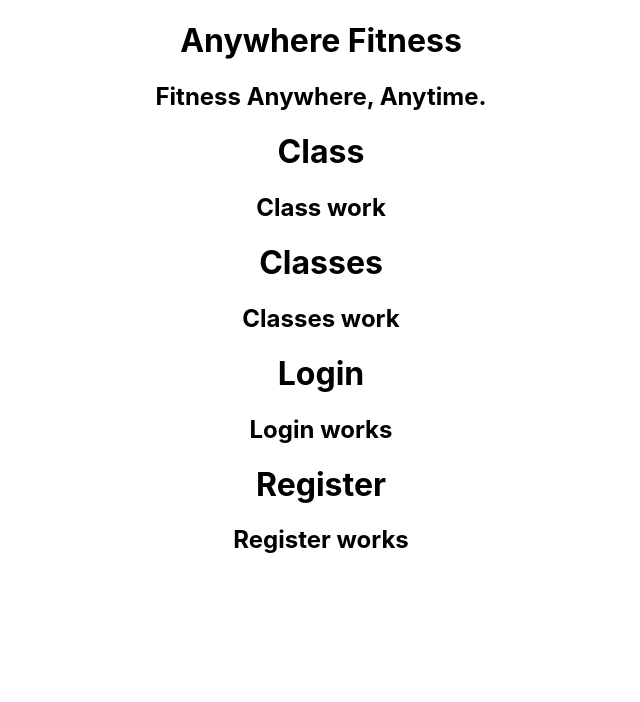
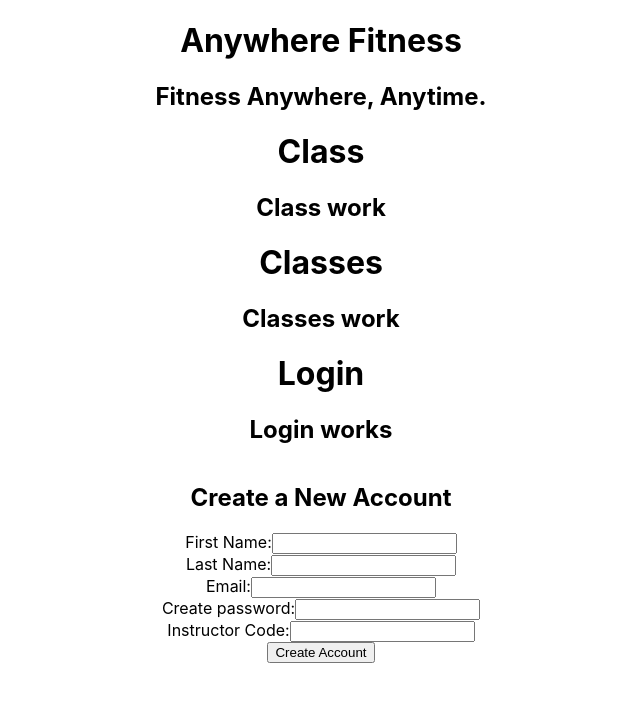
Before and after one commit to bbellify/bw1-front-end, a React (Create React App) app in the folder anywhere-fitness-oct-2021/: page / in a window 1280 px wide. Shown: the top 702 px of the page, without its empty margins (319-959 px from the left). Built offline with nearby package versions, Linux system fonts and the light colour scheme.

Commit message:
lots of form progress

```diff
--- a/anywhere-fitness-oct-2021/src/components/register.js
+++ b/anywhere-fitness-oct-2021/src/components/register.js
@@ -1,12 +1,137 @@
 import React from 'react';
+import { useState, useEffect } from 'react';
+import * as yup from 'yup';
+import registerSchema from '../registerSchema';
 
-const Register = () => {
+
+export default function Register(props) {
+
+    // everything from here until message below should maybe be passed as props?
+
+    const initialFormValues = {
+        first_name: '',
+        last_name: '',
+        email: '',
+        password: '',
+        code: ''
+    }
+
+    const initialFormErrors = {
+        first_name: '',
+        last_name: '',
+        email: '',
+        password: '',
+        code: ''
+    }
+
+    // const [users, setUsers] = useState([]);
+    const [formValues, setFormValues] = useState(initialFormValues);
+    const [formErrors, setFormErrors] = useState(initialFormErrors);
+    const [disabled, setDisabled] = useState(true)
+
+    const validate = (name,value) => {
+        yup.reach(registerSchema, name)
+          .validate(value)
+          .then(() => setFormErrors({...formErrors, [name]: ''}))
+          .catch((err) => setFormErrors({...formErrors, [name]: err.errors[0]}))
+    }
+
+    const inputChange = (name, value) => {
+        validate(name, value);
+        setFormValues({ ...formValues, [name]: value })
+    }
+
+    const formSubmit = () => {
+        const newUser = {
+            first_name: formValues.first_name.trim(),
+            last_name: formValues.last_name.trim(),
+            email: formValues.email.trim(),
+            password: formValues.password.trim(),
+            termsOfService: formValues.code,
+        }
+        // axios.post()
+    }
+
+    // useEffect(() => {
+    //     registerSchema.isValid(formValues)
+    //       .then(valid => setDisabled(!valid))
+    //   }, [formValues])
+
+
+    // end of prop passing - rest stays in Register
+
+
+    const onSubmit = evt => {
+        evt.preventDefault()
+        formSubmit()
+    }
+
+    const onChange = evt => {
+        const { name, value } = evt.target
+        inputChange(name, value)
+    }
+
+
     return (
-    <div className="class-wrapper">
-        <h1>Register</h1>
-        <h2>Register works</h2>
+
+    <div>
+        <form onSubmit={onSubmit}
+            style={{
+                display: 'flex',
+                flexDirection: 'column',
+                alignItems: 'center'
+            }}>
+            <h2>Create a New Account</h2>
+            <label>First Name:
+                <input
+                    value={formValues.first_name}
+                    name='first_name'
+                    type='text'
+                    onChange={onChange}
+                    />
+            </label>
+
+            <label>Last Name:
+                <input
+                    value={formValues.last_name}
+                    name='last_name'
+                    type='text'
+                    onChange={onChange}
+                    />
+            </label>
+
+            <label>Email:
+                    <input
+                        value={formValues.email}
+                        onChange={onChange}
+                        name='email'
+                        type='text'
+                    />
+            </label>
+
+            <label>Create password:
+                    <input
+                        value={formValues.password}
+                        name='password'
+                        type='text'
+                        onChange={onChange}
+                    />
+            </label>
+
+            <label>Instructor Code:
+                    <input
+                        value={formValues.code}
+                        name='code'
+                        type='text'
+                        onChange={onChange}
+                    />
+            </label>
+            <button style={{
+                width: 'fit-content'
+
+            }}>Create Account</button>
+        </form>
+
     </div>
     )
 }
-
-export default Register;
--- /dev/null
+++ b/anywhere-fitness-oct-2021/src/registerSchema.js
@@ -0,0 +1,26 @@
+import * as yup from 'yup';
+
+
+const registerSchema = yup.object().shape({
+    first_name: yup
+        .string()
+        .trim()
+        .required('Please add your first name'),
+    last_name: yup
+        .string()
+        .trim()
+        .required('Please add your last name'),
+    email: yup
+        .string()
+        .email('Must be a valid email address')
+        .required('Please add your email'),
+    password: yup
+        .string()
+        .required('Please create a password')
+        .min(6, 'Password must be at least 6 characters long'),
+    code: yup
+    ,
+
+})
+
+export default registerSchema
```
Also changed, not shown: 1 other file (tests, documents, lock files or other folders).
